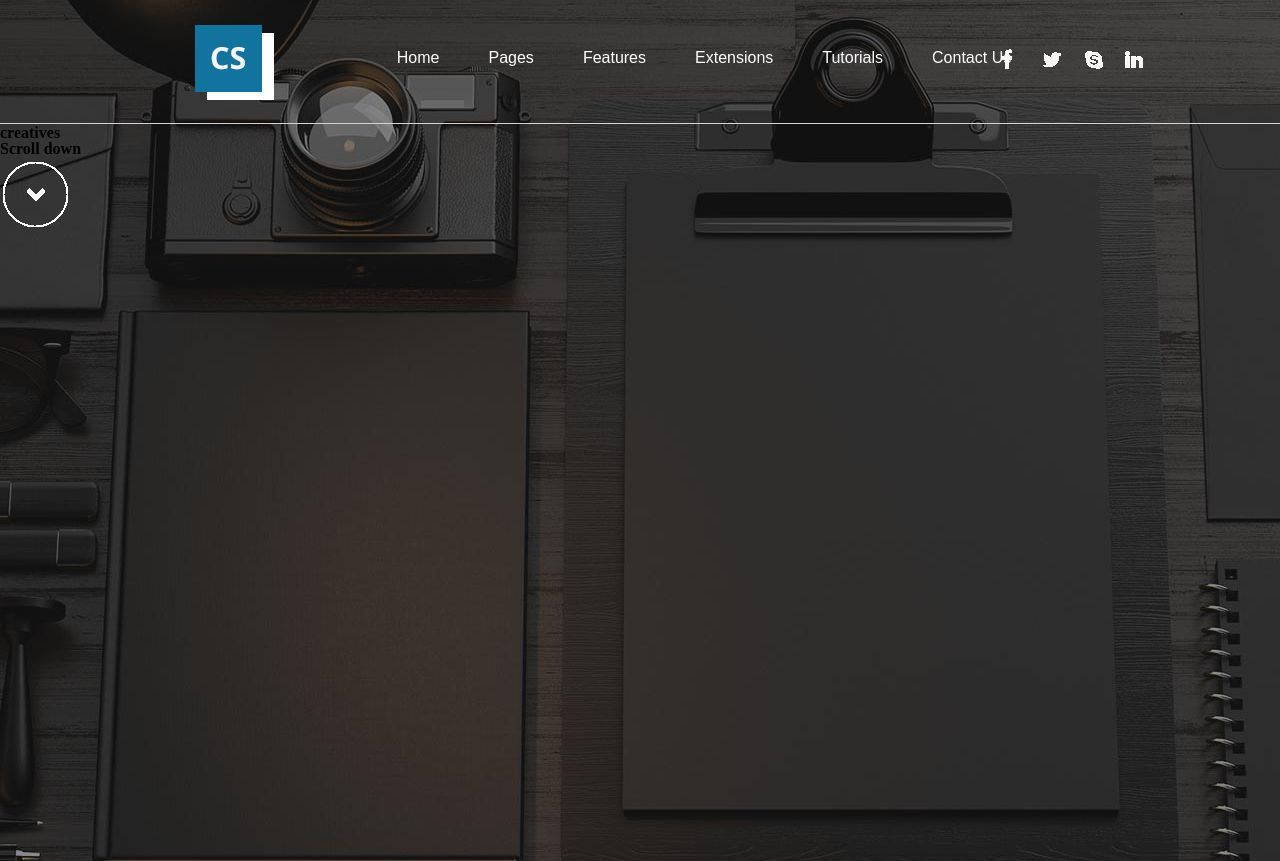
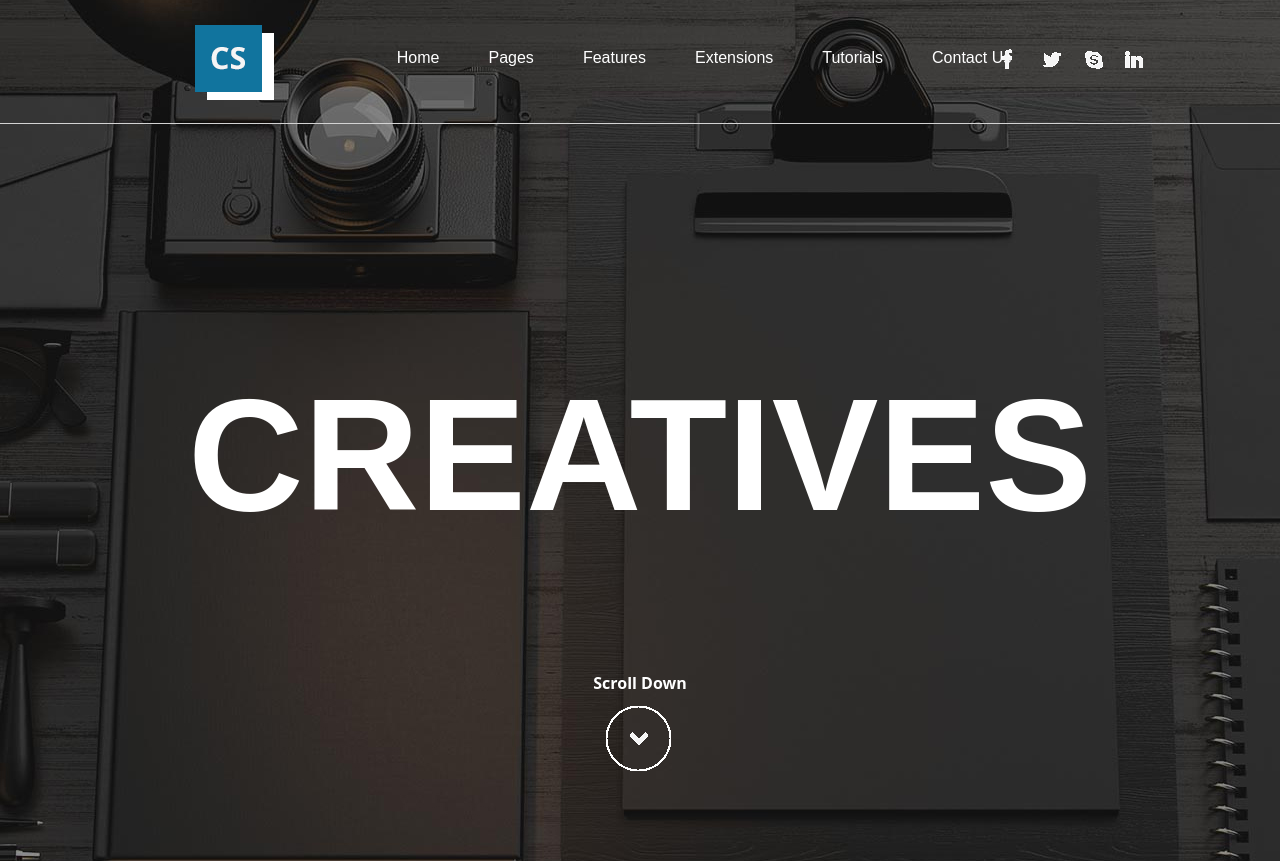
Before and after one commit to ariesdoria/digital-agency, a plain HTML site: page index.html in a window 1280 px wide. Shown: the top 861 px of the page. Drawn offline with Linux system fonts and the light colour scheme.

Commit message:
Add styling to the header wrapper and scroll down text container

```diff
--- a/index.html
+++ b/index.html
@@ -37,15 +37,15 @@
                 </div>
                 <!--End Links-->
             <!--Header Text-->
-            <wrapper>
+            <wrapper class="header-content-wrapper">
                 <!--Header Heading-->
-                <div>
-                    <h1>creatives</h1>
+                <div class="header-content-container">
+                    <h1 class="header-content-h6">creatives</h1>
                 </div>
                 <!--End Header Heading-->
                 <!--Down scroll-->
-                <div>
-                    <h6>Scroll down</h6>
+                <div class="scroll-container">
+                    <h6 class="scroll-container-text">Scroll Down</h6>
                     <img src="assets/images/logo-scroll.png" alt="down-scroll">
                 </div>
                 <!--End Down scroll-->
--- a/style.css
+++ b/style.css
@@ -63,3 +63,40 @@
     padding-top:12px;
     display: block;
 }
+.header-content-wrapper{
+  height: 100%;
+  width:100%;
+  position:absolute;
+  align-content:center;
+  display:flex;
+  text-align:center;
+  align-items: center;
+  margin:auto;
+}
+.header-content-container{
+  position:absolute;
+  height:100%;
+  width:100%;
+  text-align: center;
+  top:250px;
+}
+.header-content-h6{
+  font-family:'Arial', sans-serif;
+  font-weight:bold;
+  color:#fff !important;
+  font-size:10rem;
+  text-transform:uppercase;
+  text-align:center;
+}
+.scroll-container{
+  position:absolute;
+  height:100%;
+  width:100%;
+  text-align:center;
+  top:550px;
+}
+.scroll-container-text{
+  color:#fff !important;
+  font-family:'Open Sans', sans-serif;
+  padding-bottom:10px;
+}
```
